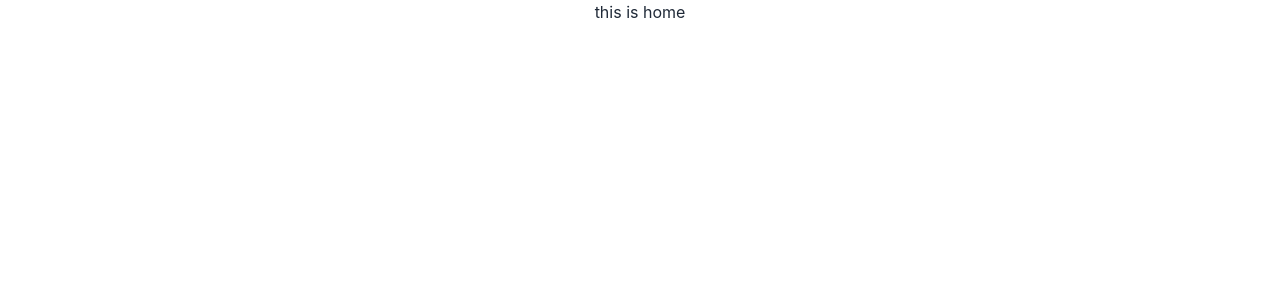
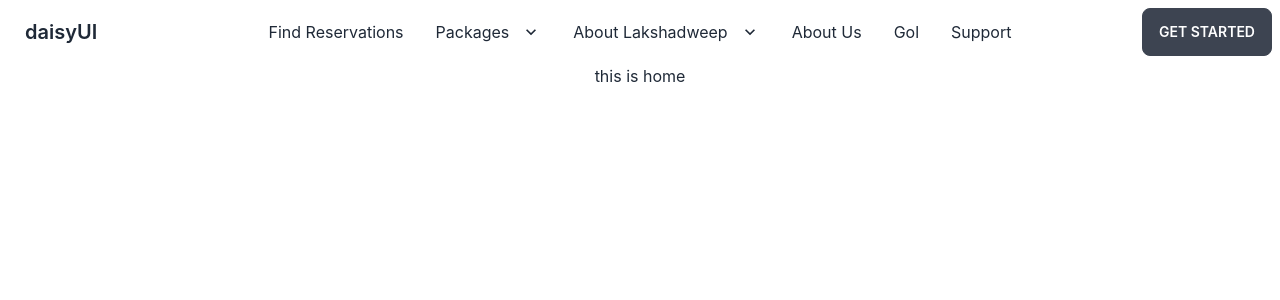
Before and after one commit to rhnchowdhury/Agumentik-Frontend-assignment, a React (Create React App) app: page / in a window 1280 px wide. Shown: the top 300 px of the page. Built offline with nearby package versions, Linux system fonts and the light colour scheme.

Commit message:
navBar add

```diff
--- a/src/Components/Layout/Main.js
+++ b/src/Components/Layout/Main.js
@@ -1,10 +1,12 @@
 import React from 'react';
-import Home from '../Pages/Home/Home';
+import { Outlet } from 'react-router-dom';
+import NavBar from '../Pages/NavBar/NavBar';
 
 const Main = () => {
     return (
         <div>
-            <Home></Home>
+            <NavBar></NavBar>
+            <Outlet></Outlet>
         </div>
     );
 };
--- /dev/null
+++ b/src/Components/Pages/NavBar/NavBar.js
@@ -0,0 +1,67 @@
+import React from 'react';
+
+const NavBar = () => {
+    const menuItems = <React.Fragment>
+        <li><a>Find Reservations</a></li>
+        <li><a>Packages
+            <svg className="fill-current" xmlns="http://www.w3.org/2000/svg" width="20" height="20" viewBox="0 0 24 24"><path d="M7.41,8.58L12,13.17L16.59,8.58L18,10L12,16L6,10L7.41,8.58Z" /></svg>
+        </a></li>
+        <li><a>About Lakshadweep
+            <svg className="fill-current" xmlns="http://www.w3.org/2000/svg" width="20" height="20" viewBox="0 0 24 24"><path d="M7.41,8.58L12,13.17L16.59,8.58L18,10L12,16L6,10L7.41,8.58Z" /></svg>
+        </a></li>
+        <li><a>About Us</a></li>
+        <li><a>Gol</a></li>
+        <li><a>Support</a></li>
+    </React.Fragment>
+    return (
+        <div>
+            <div className="navbar bg-base-100">
+                <div className="navbar-start">
+                    <div className="dropdown">
+                        <label tabIndex={0} className="btn btn-ghost lg:hidden">
+                            <svg xmlns="http://www.w3.org/2000/svg" className="h-5 w-5" fill="none" viewBox="0 0 24 24" stroke="currentColor"><path strokeLinecap="round" strokeLinejoin="round" strokeWidth="2" d="M4 6h16M4 12h8m-8 6h16" /></svg>
+                        </label>
+                        <ul tabIndex={0} className="menu menu-compact dropdown-content mt-3 p-2 shadow bg-base-100 rounded-box w-52">
+                            {/* <li><a>Item 1</a></li>
+                            <li tabIndex={0}>
+                                <a className="justify-between">
+                                    Parent
+                                    <svg className="fill-current" xmlns="http://www.w3.org/2000/svg" width="24" height="24" viewBox="0 0 24 24"><path d="M8.59,16.58L13.17,12L8.59,7.41L10,6L16,12L10,18L8.59,16.58Z" /></svg>
+                                </a>
+                                <ul className="p-2">
+                                    <li><a>Submenu 1</a></li>
+                                    <li><a>Submenu 2</a></li>
+                                </ul>
+                            </li>
+                            <li><a>Item 3</a></li> */}
+                            {menuItems}
+                        </ul>
+                    </div>
+                    <a className="btn btn-ghost normal-case text-xl">daisyUI</a>
+                </div>
+                <div className="navbar-center hidden lg:flex">
+                    <ul className="menu menu-horizontal px-1">
+                        {/* <li><a>Item 1</a></li>
+                        <li tabIndex={0}>
+                            <a>
+                                Parent
+
+                            </a>
+                            <ul className="p-2">
+                                <li><a>Submenu 1</a></li>
+                                <li><a>Submenu 2</a></li>
+                            </ul>
+                        </li>
+                        <li><a>Item 3</a></li> */}
+                        {menuItems}
+                    </ul>
+                </div>
+                <div className="navbar-end">
+                    <a className="btn">Get started</a>
+                </div>
+            </div>
+        </div>
+    );
+};
+
+export default NavBar;
```
